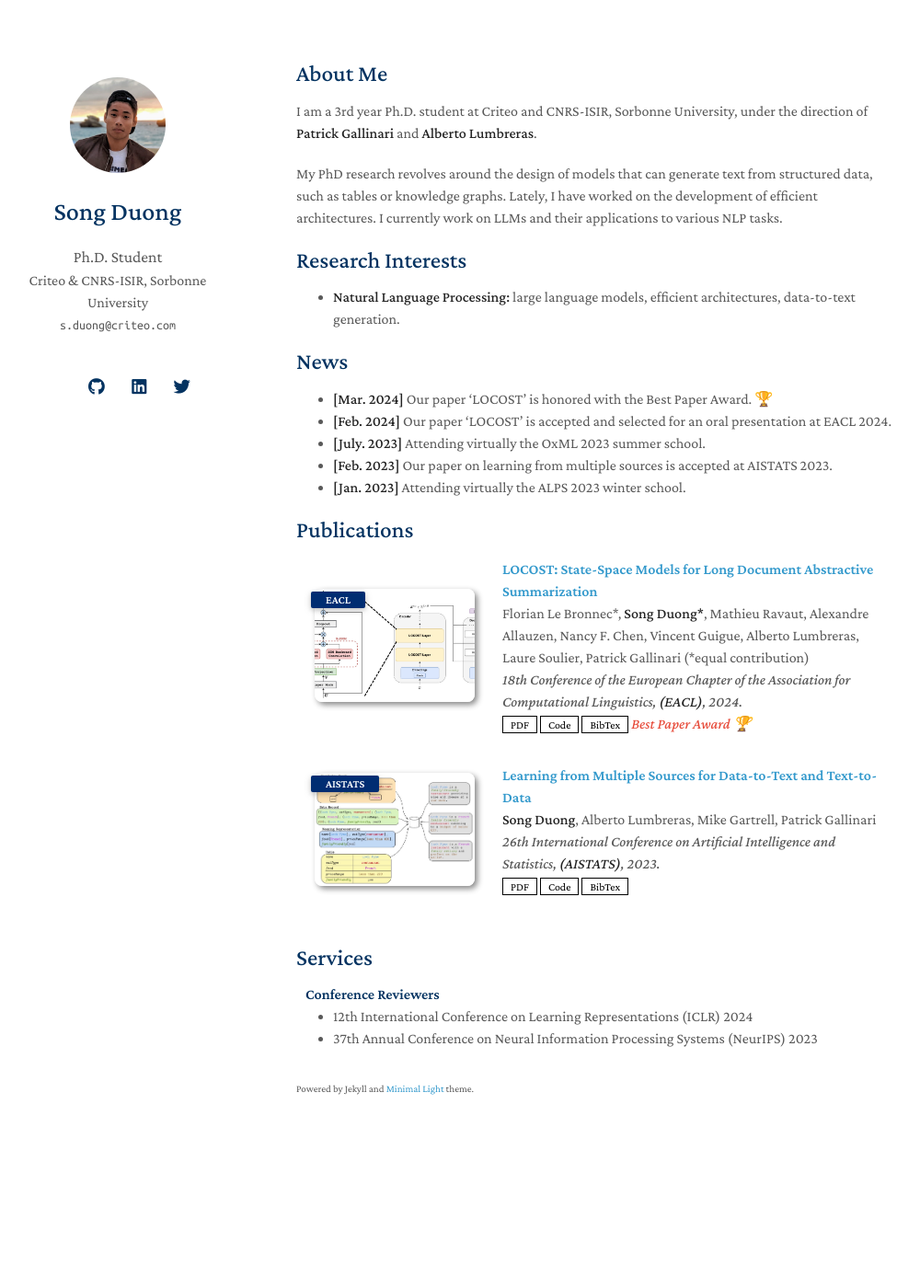
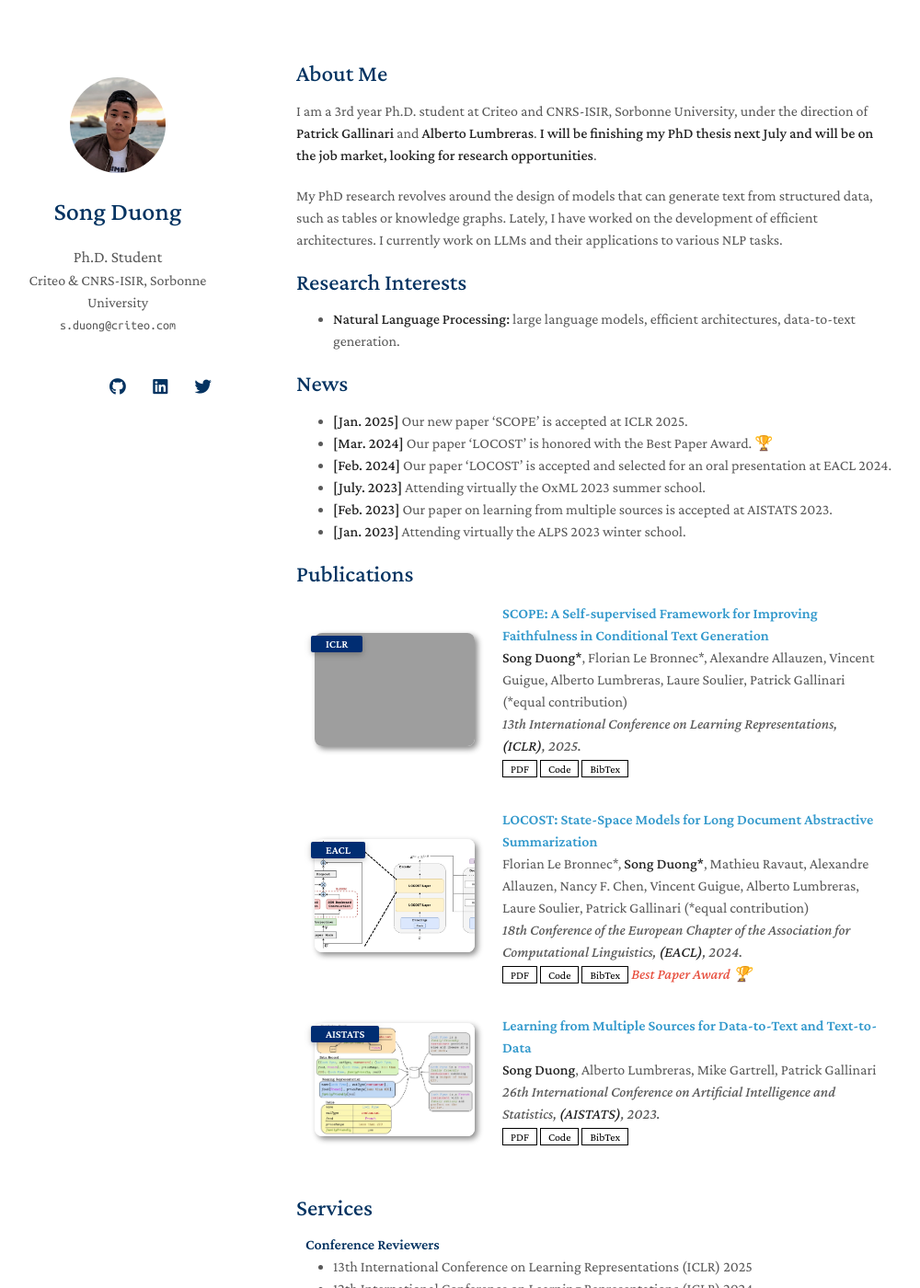
Before and after one commit to sngdng/sngdng.github.io, a Jekyll site: the page built from index.md, in a window 1280 px wide and 1400 px high. Shown: the whole window at 92% size, without its empty margins (148-1148 px from the left). Built offline with Jekyll 4.4.1, drawn with Linux system fonts in a browser that asks for light colours; nearby versions of some CDN libraries; emoji names are drawn with the system emoji font; a style sheet for code colours, icons or effects is not loaded; our own code applies the rules of GitHub Pages for plain Markdown files; grey boxes are pictures that could not be loaded.

Commit message:
Add ICLR

```diff
--- a/_config.yml
+++ b/_config.yml
@@ -13,7 +13,7 @@ canonical: https://scholar.google.com/citations?user=xieCwE4AAAAJ
 # Links
 # If you don't need one of them, you may delete the corresponding line.
 google_scholar: https://scholar.google.com/citations?user=xieCwE4AAAAJ
-#cv_link: assets/files/curriculum_vitae.pdf
+cv_link: assets/files/curriculum_vitae.pdf
 github_link: https://github.com/sngdng
 linkedin: https://www.linkedin.com/in/song-duong-b73923175/
 twitter: https://twitter.com/songdng
--- a/_data/publications.yml
+++ b/_data/publications.yml
@@ -1,4 +1,12 @@
 main:
+  - title: "SCOPE: A Self-supervised Framework for Improving Faithfulness in Conditional Text Generation"
+    authors: <strong>Song Duong*</strong>, Florian Le Bronnec*, Alexandre Allauzen, Vincent Guigue, Alberto Lumbreras, Laure Soulier, Patrick Gallinari (*equal contribution)
+    conference_short: ICLR
+    conference: 13th International Conference on Learning Representations, <strong>(ICLR)</strong>, 2025.
+    pdf: https://arxiv.org/abs/2401.17919.pdf
+    code: https://github.com/sngdng/scope-faithfulness
+    bibtex: https://openreview.net/forum?id=dTkqaCKLPp
+    image: ./assets/img/method_horizontal.pdf
 
   - title: "LOCOST: State-Space Models for Long Document Abstractive Summarization"
     authors: Florian Le Bronnec*, <strong>Song Duong*</strong>, Mathieu Ravaut, Alexandre Allauzen, Nancy F. Chen, Vincent Guigue, Alberto Lumbreras, Laure Soulier, Patrick Gallinari (*equal contribution)
--- a/_includes/services.md
+++ b/_includes/services.md
@@ -3,6 +3,8 @@
 <h4 style="margin:0 10px 0;">Conference Reviewers</h4>
 
 <ul style="margin:0 0 5px;">
+  <li><a href="https://iclr.cc/"><autocolor>13th International Conference on Learning Representations
+(ICLR) 2025</autocolor></a></li>
   <li><a href="https://iclr.cc/"><autocolor>12th International Conference on Learning Representations
 (ICLR) 2024</autocolor></a></li>
   <li><a href="https://neurips.cc/Conferences/2023"><autocolor>37th Annual Conference on Neural Information Processing Systems (NeurIPS) 2023</autocolor></a></li>
--- a/index.md
+++ b/index.md
@@ -4,7 +4,7 @@ layout: homepage
 
 ## About Me
 
-I am a 3rd year Ph.D. student at Criteo and CNRS-ISIR, Sorbonne University, under the direction of [**Patrick Gallinari**](https://pages.isir.upmc.fr/gallinari/) and [**Alberto Lumbreras**](https://albertolumbreras.net/).
+I am a 3rd year Ph.D. student at Criteo and CNRS-ISIR, Sorbonne University, under the direction of [**Patrick Gallinari**](https://pages.isir.upmc.fr/gallinari/) and [**Alberto Lumbreras**](https://albertolumbreras.net/). **I will be finishing my PhD thesis next July and will be on the job market, looking for research opportunities**.
 
 My PhD research revolves around the design of models that can generate text from structured data, such as tables or knowledge graphs. Lately, I have worked on the development of efficient architectures. I currently work on LLMs and their applications to various NLP tasks.
 
@@ -14,6 +14,7 @@ My PhD research revolves around the design of models that can generate text from
 
 ## News
 
+- **[Jan. 2025]** Our new paper 'SCOPE' is accepted at ICLR 2025.
 - **[Mar. 2024]** Our paper 'LOCOST' is honored with the Best Paper Award. :trophy:
 - **[Feb. 2024]** Our paper 'LOCOST' is accepted and selected for an oral presentation at EACL 2024.
 - **[July. 2023]** Attending virtually the OxML 2023 summer school.
```
Also changed, not shown: 2 other files.
